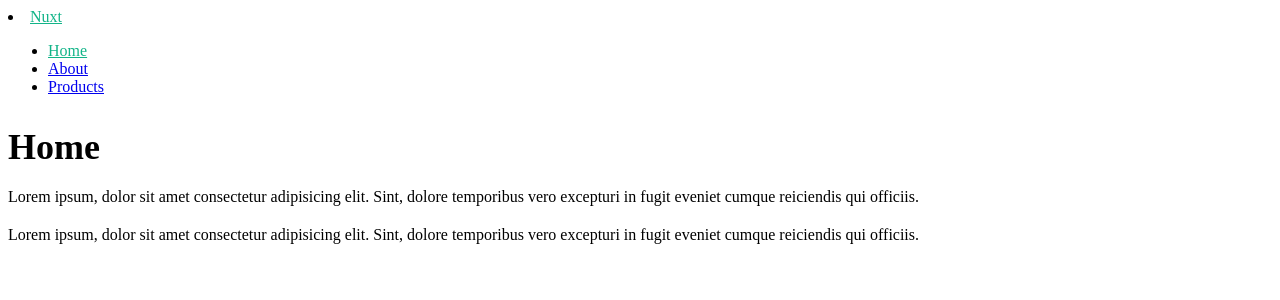
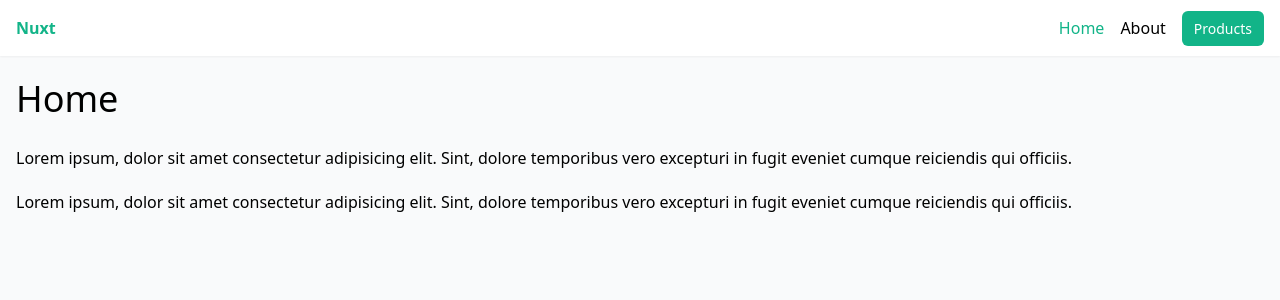
Before and after one commit to IRSAGE/Nuxt-Crash-Course, a Nuxt app: page / in a window 1280 px wide. Shown: the top 300 px of the page. Built offline with nearby package versions, Linux system fonts and the light colour scheme.

Commit message:
Adding TailWind Css

```diff
--- /dev/null
+++ b/assets/css/tailwind.css
@@ -0,0 +1,15 @@
+
+
+@tailwind base;
+@tailwind components;
+@tailwind utilities;
+
+body {
+  @apply bg-gray-50;
+}
+
+@layer components {
+  .btn {
+    @apply bg-[#12b488] text-white px-3 py-2 rounded-md text-sm text-white;
+  }
+}
--- a/layouts/default.vue
+++ b/layouts/default.vue
@@ -1,17 +1,17 @@
 <template>
   <div>
-    <header>
-      <nav>
-        <li><NuxtLink to="/">Nuxt</NuxtLink></li>
-        <ul>
+    <header class="shadow-sm bg-white">
+      <nav class="container mx-auto p-4 flex justify-between">
+        <NuxtLink to="/" class="font-bold">Nuxt</NuxtLink>
+        <ul class="flex gap-4">
           <li><NuxtLink to="/">Home</NuxtLink></li>
           <li><NuxtLink to="/about">About</NuxtLink></li>
-          <li><NuxtLink to="/products">Products</NuxtLink></li>
+          <li><NuxtLink to="/products" class="btn">Products</NuxtLink></li>
         </ul>
       </nav>
     </header>
     <!-- output the page content-->
-    <div>
+    <div class="container mx-auto p-4">
       <slot />
     </div>
   </div>
--- a/layouts/products.vue
+++ b/layouts/products.vue
@@ -1,16 +1,16 @@
 <template>
   <div>
-    <header>
-      <nav>
-        <li><NuxtLink to="/products">Nuxt Products</NuxtLink></li>
+    <header class="shadow-sm bg-white">
+      <nav class="container mx-auto p-4">
+        <NuxtLink to="/products" class="font-bold">Nuxt Products</NuxtLink>
       </nav>
     </header>
     <!-- output the page content-->
-    <div>
+    <div class="container mx-auto p-4">
       <slot />
     </div>
-    <footer>
-      <ul>
+    <footer class="ontainer mx-auto p-4 flex justify-between border-t-2">
+      <ul class="flex gap-4">
         <li><NuxtLink to="/">Home</NuxtLink></li>
         <li><NuxtLink to="/about">About</NuxtLink></li>
         <li><NuxtLink to="/products">Products</NuxtLink></li>
--- a/nuxt.config.ts
+++ b/nuxt.config.ts
@@ -1,4 +1,4 @@
 // https://v3.nuxtjs.org/api/configuration/nuxt.config
 export default defineNuxtConfig({
-
-})
+  modules: ["@nuxtjs/tailwindcss"],
+});
--- a/package.json
+++ b/package.json
@@ -8,6 +8,7 @@
     "postinstall": "nuxt prepare"
   },
   "devDependencies": {
+    "@nuxtjs/tailwindcss": "^6.1.3",
     "nuxt": "3.0.0-rc.13"
   }
 }
```
Also changed, not shown: 1 other file (tests, documents, lock files or other folders).
